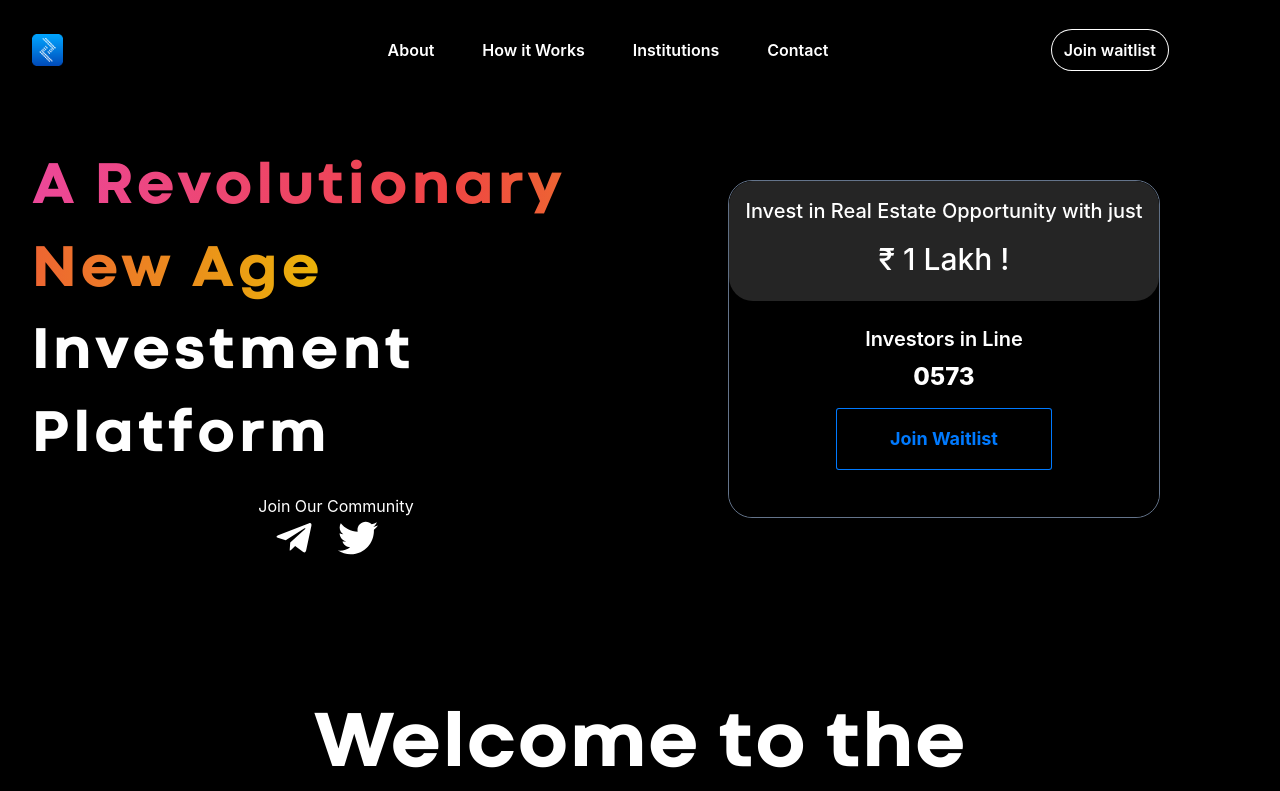
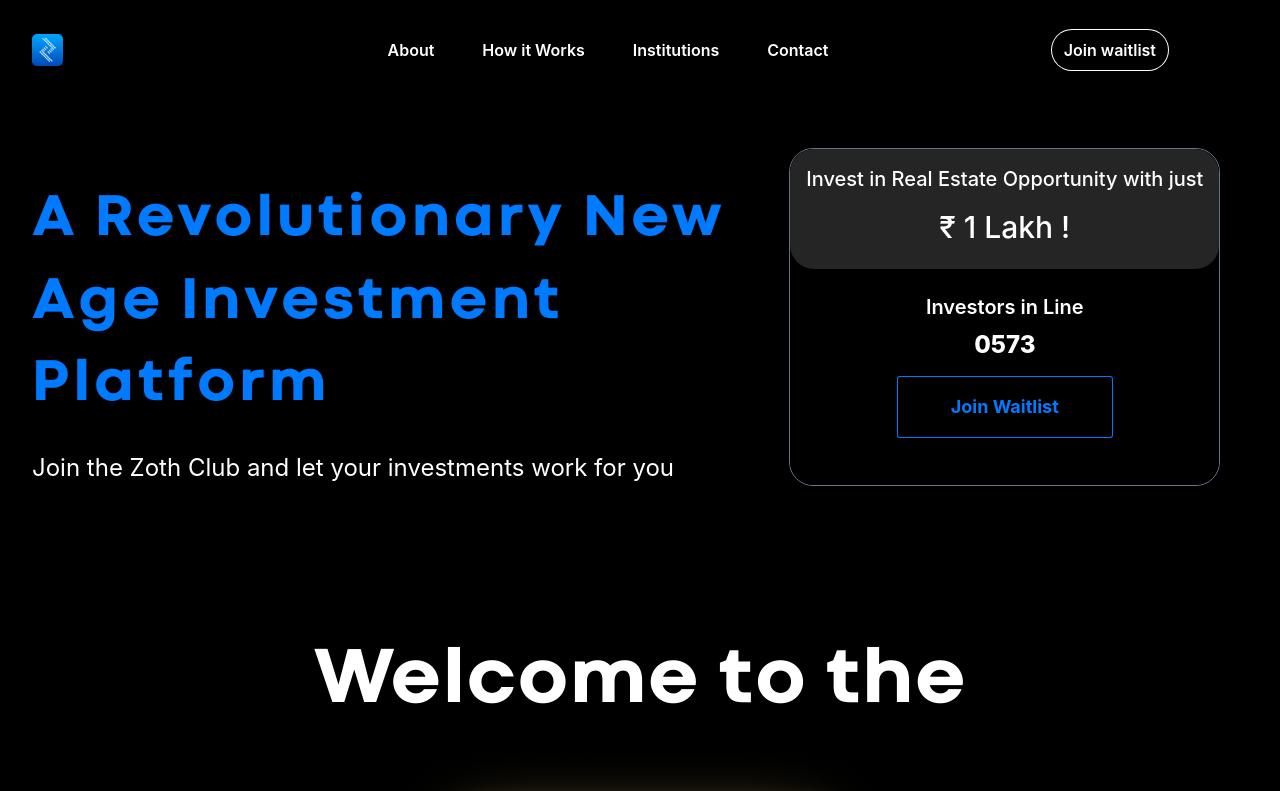
Before and after one commit to 0xZothio/landing_page_v1, a React (Create React App) app: page / in a window 1280 px wide. Shown: the top 791 px of the page. Built offline with nearby package versions, Linux system fonts and the light colour scheme.

Commit message:
final changes

```diff
--- a/src/components/HeroSection.js
+++ b/src/components/HeroSection.js
@@ -35,15 +35,14 @@ const Hero = ({ setScrollValue }) => {
           <div className="mx-auto pt-10 sm:pt-20">
             <div>
               <div className="flex justify-center flex-col md:flex-row">
-                <div className="md:w-1/2 w-full">
-                  <h1 className="text-4xl font-codec sm:text-[60px] font-extrabold leading-8 text-center md:text-left  leading-snug tracking-wider">
-                    <span className="text-4xl font-codec sm:text-[60px] font-extrabold leading-8 text-center leading-snug tracking-wider bg-clip-text text-transparent bg-gradient-to-r from-pink-500 via-red-500 to-yellow-500">
-                      A Revolutionary New Age
-                    </span>{" "}
-                    Investment Platform
+                <div className="md:w-3/5 w-full">
+                  <h1 className="text-4xl font-codec text-[#007AFF] sm:text-[60px] font-extrabold leading-8 text-center md:text-left  leading-snug tracking-wider mt-8">
+                    A Revolutionary New Age Investment Platform
                   </h1>
-
-                  <div className="flex mt-4 justify-center flex-wrap items-center">
+                  <p className="mt-6 leading-8 text-center md:text-left text-2xl">
+                    Join the Zoth Club and let your investments work for you
+                  </p>
+                  {/* <div className="flex mt-4 justify-center flex-wrap items-center">
                     <div>
                       <p className=" text-md mx-4 sm:text-center">
                         Join Our Community
@@ -73,11 +72,11 @@ const Hero = ({ setScrollValue }) => {
                         </li>
                       </ul>
                     </div>
-                  </div>
+                  </div> */}
                 </div>
-                <div class="relative flex justify-center my-2 mx-auto items-center z-50 mt-8 md:w-1/2 md:mt-0 w-full">
+                <div class="relative flex justify-center my-2 mx-auto items-center z-50 mt-8 md:w-2/5 md:mt-0 w-full">
                   <div class="rounded-3xl shadow-lg bg-black border border-slate-500 flex justify-center items-center">
-                    <div class=" marquee-container d-none d-sm-block z-0 hidden">
+                    {/* <div class=" marquee-container d-none d-sm-block z-0 hidden">
                       <div class="marquee d-flex justify-content-around">
                         <span>Upcoming Launch !</span>
                         <span>200 slots left</span>
@@ -104,7 +103,7 @@ const Hero = ({ setScrollValue }) => {
                         <span>Upcoming Launch !</span>
                         <span>200 slots left</span>
                       </div>
-                    </div>
+                    </div> */}
                     <div class="w-full text-center z-50 rounded-3xl bg-black">
                       <div class="rounded-3xl shadow-lg bg-[#252525] w-full text-center p-4">
                         <h5 class="text-white text-xl font-medium mb-4">
@@ -132,7 +131,6 @@ const Hero = ({ setScrollValue }) => {
                     </div>
                   </div>
                 </div>
-
               </div>
             </div>
           </div>
```
